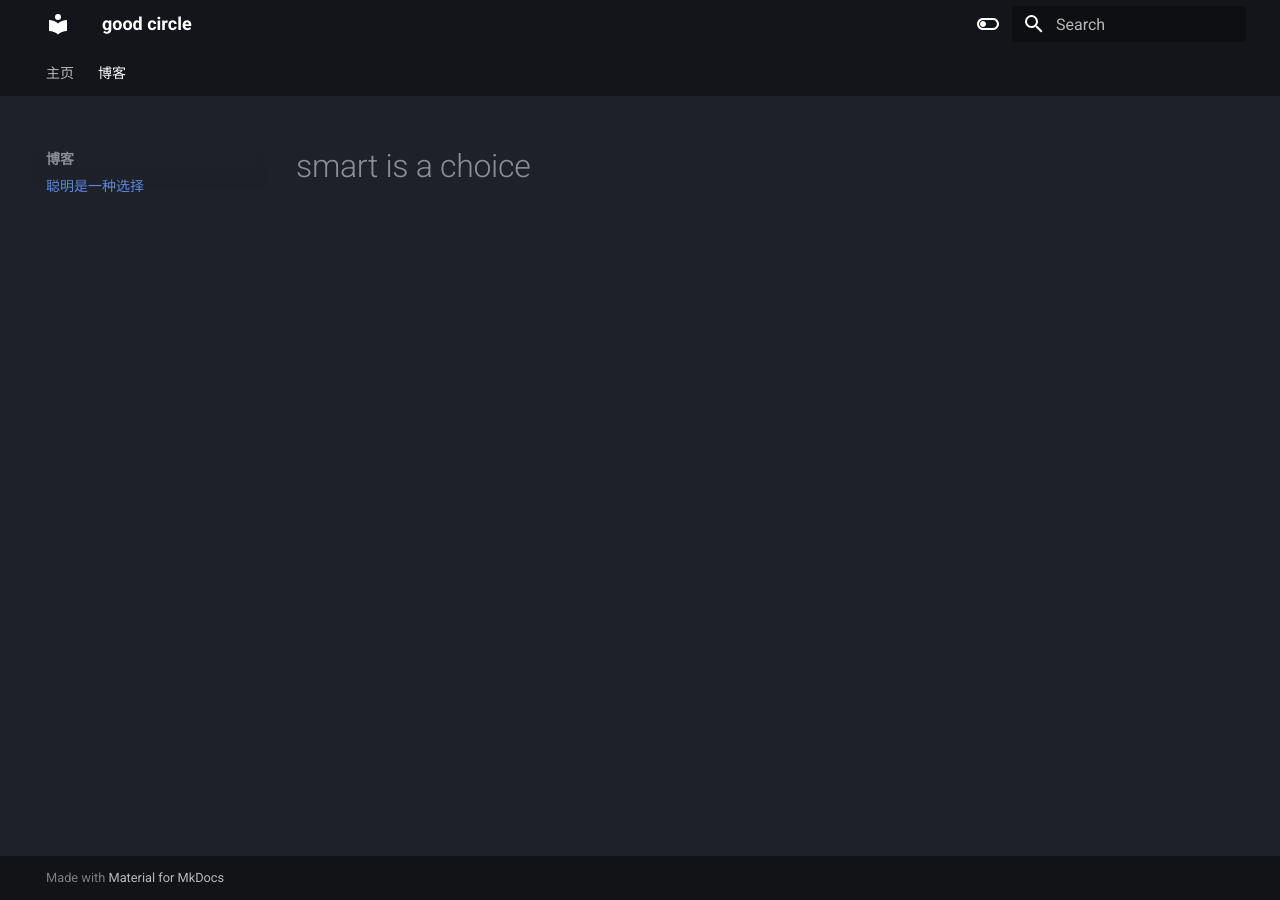
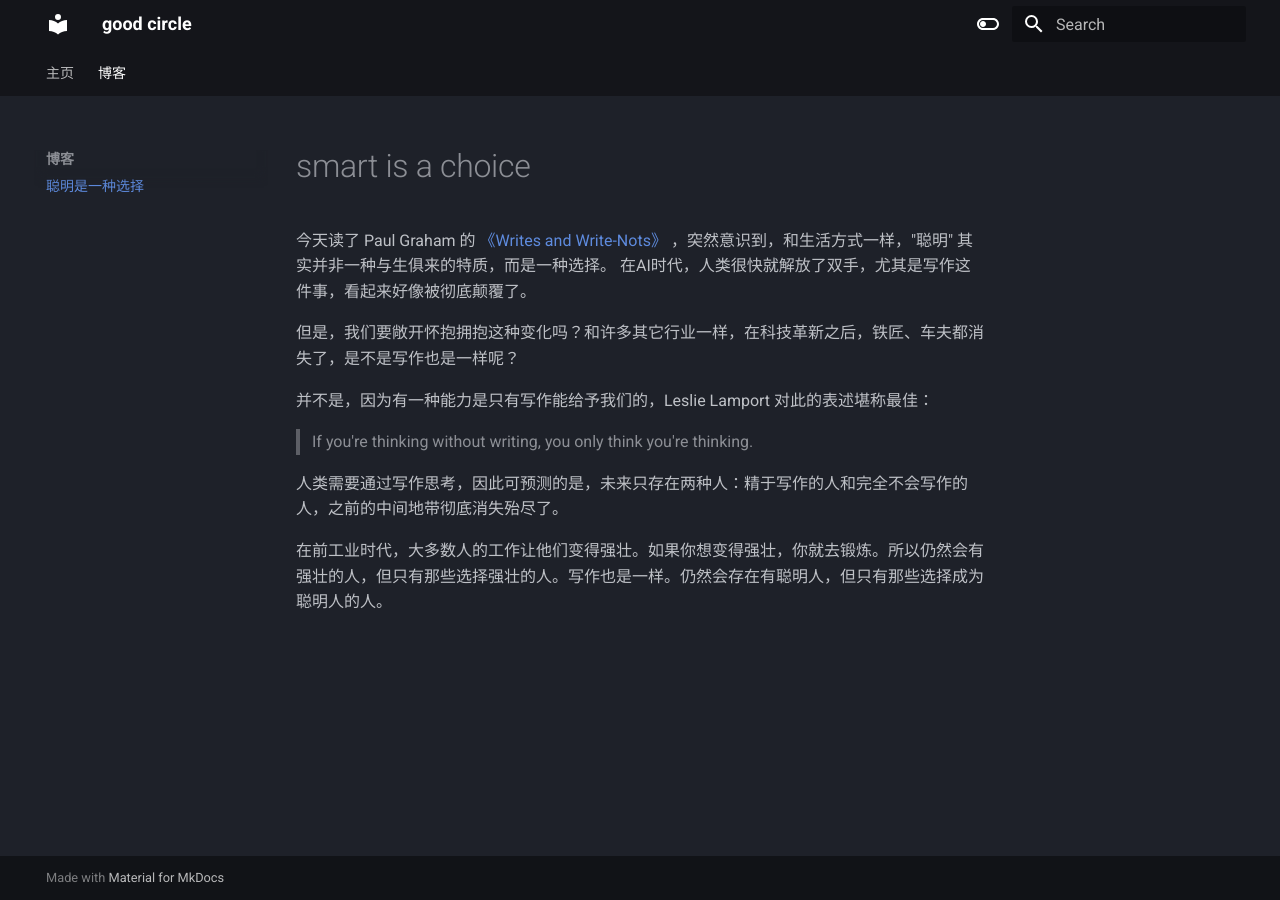
Before and after one commit to goodCircle/goodCircle.github.io, an MkDocs documentation site: the page built from docs/blog/smart_is_a_choice.md, in a window 1280 px wide. Built offline with MkDocs 1.6.1 and Material for MkDocs 9.7.7, drawn with Linux system fonts in a browser that asks for light colours.

Commit message:
add article

```diff
--- a/docs/blog/smart_is_a_choice.md
+++ b/docs/blog/smart_is_a_choice.md
@@ -1 +1,15 @@
 # smart is a choice
+
+今天读了 Paul Graham
+的 [《Writes and Write-Nots》](https://paulgraham.com/writes.html?continueFlag=93ed27cd2cd725fa5a9c89ebaee07304)
+，突然意识到，和生活方式一样，"聪明" 其实并非一种与生俱来的特质，而是一种选择。
+在AI时代，人类很快就解放了双手，尤其是写作这件事，看起来好像被彻底颠覆了。
+
+但是，我们要敞开怀抱拥抱这种变化吗？和许多其它行业一样，在科技革新之后，铁匠、车夫都消失了，是不是写作也是一样呢？
+
+并不是，因为有一种能力是只有写作能给予我们的，Leslie Lamport 对此的表述堪称最佳：
+> If you're thinking without writing, you only think you're thinking.
+
+人类需要通过写作思考，因此可预测的是，未来只存在两种人：精于写作的人和完全不会写作的人，之前的中间地带彻底消失殆尽了。
+
+在前工业时代，大多数人的工作让他们变得强壮。如果你想变得强壮，你就去锻炼。所以仍然会有强壮的人，但只有那些选择强壮的人。写作也是一样。仍然会存在有聪明人，但只有那些选择成为聪明人的人。
```
